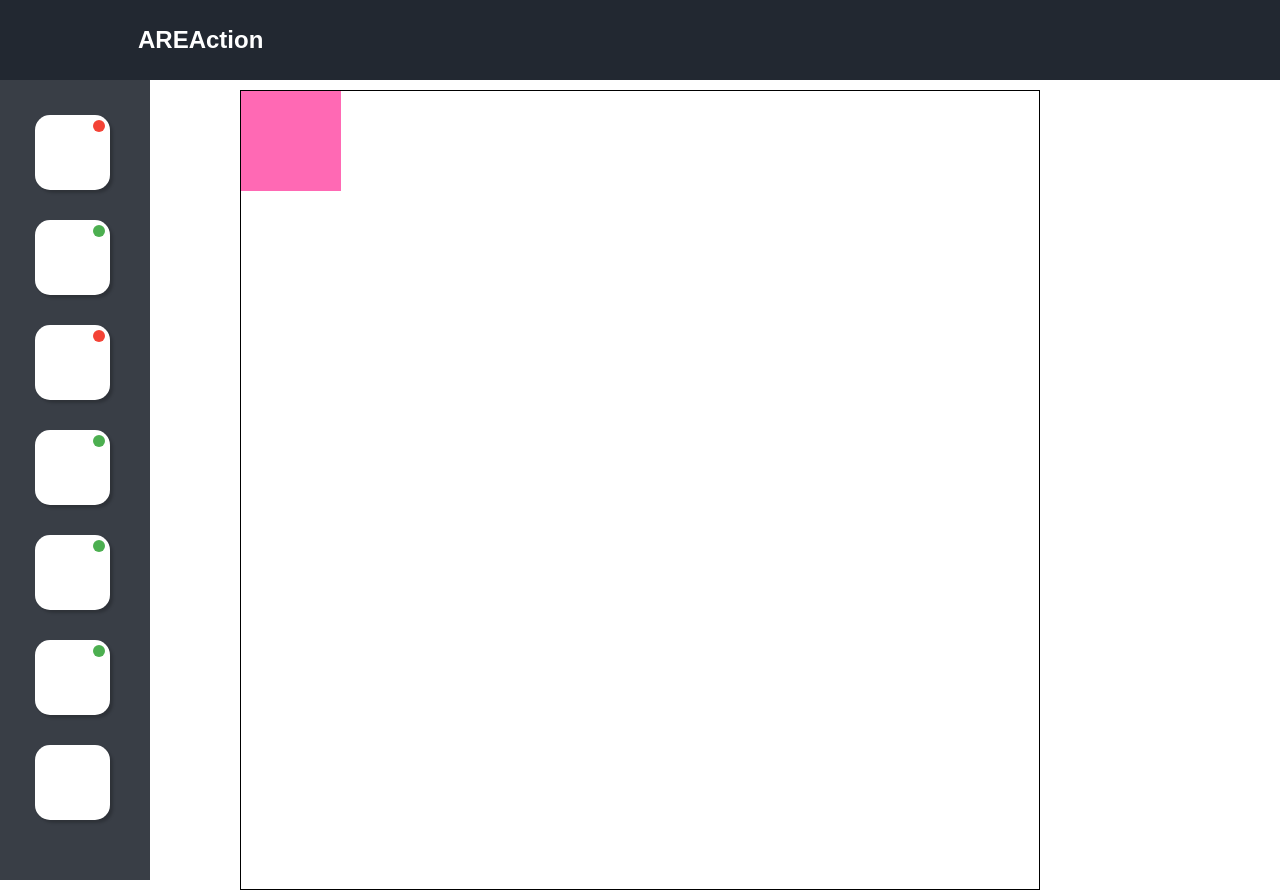
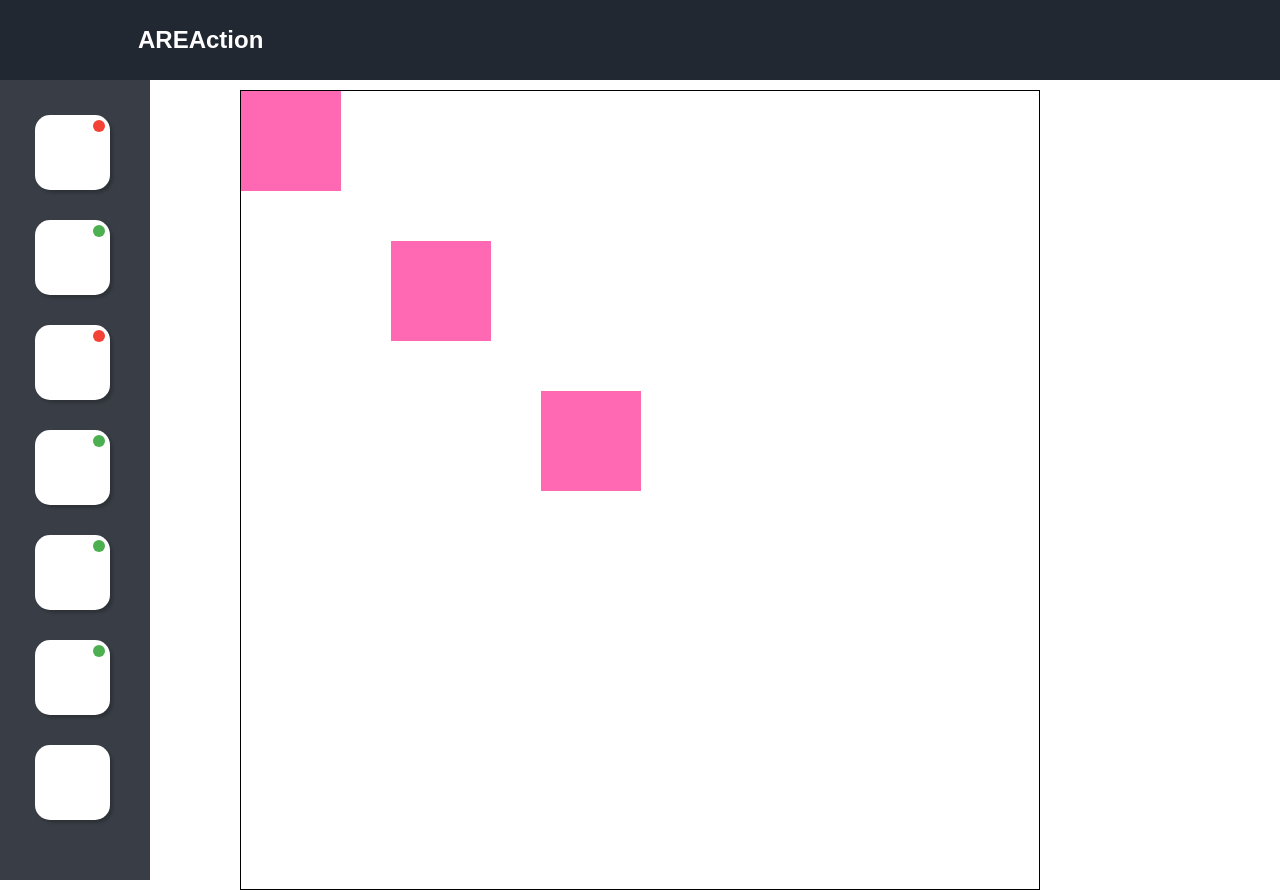
Before and after one commit to VictorHarri-Chal/AREA, a React (Create React App) app in the folder web/: page /dashboard in a window 1280 px wide. Built offline with nearby package versions, Linux system fonts and the light colour scheme; some icons are missing.

Commit message:
[ADD] multiple box

```diff
--- a/web/src/components/Playground/index.js
+++ b/web/src/components/Playground/index.js
@@ -6,7 +6,12 @@ const Playground = () => {
     const [position, setPosition] = useState({ x: 0, y: 0 });
     const [containerPosition, setContainerPosition] = useState({});
     const containerRef = useRef(null);
-
+    const [draggingId, setDraggingId] = useState(null);
+    const [boxes, setBoxes] = useState([
+        { id: 1, x: 0, y: 0 },
+        { id: 2, x: 150, y: 150 },
+        { id: 3, x: 300, y: 300 },
+    ]);
 
     useEffect(() => {
         const containerRect = containerRef.current.getBoundingClientRect();
@@ -18,8 +23,9 @@ const Playground = () => {
         });
     }, []);
 
-    const handleMouseDown = (e) => {
+    const handleMouseDown = (id) => (e) => {
         setIsDragging(true);
+        setDraggingId(id);
     };
 
     const handleMouseMove = (e) => {
@@ -36,7 +42,16 @@ const Playground = () => {
             if (newY + 100 > containerPosition.height)
                 newY = containerPosition.height - 100;
 
-            setPosition({ x: newX, y: newY });
+                setBoxes(boxes.map(box => {
+                    if (box.id === draggingId) {
+                        return {
+                            ...box,
+                            x: newX,
+                            y: newY
+                        }
+                    }
+                    return box;
+                }));
         }
     };
 
@@ -47,14 +62,16 @@ const Playground = () => {
     return (
     <PlaygroundMain>
         <PlaygroundContainer onMouseMove={handleMouseMove} onMouseUp={handleMouseUp} ref={containerRef}>
-        <PlaygroundBox
-            style={{
-            position: 'absolute',
-            left: position.x,
-            top: position.y,
-            }}
-            onMouseDown={handleMouseDown}
+        {boxes.map(box => (
+            <PlaygroundBox
+                key={box.id}
+                style={{
+                    left: box.x,
+                    top: box.y,
+                }}
+            onMouseDown={handleMouseDown(box.id)}
         />
+))}
         </PlaygroundContainer>
     </PlaygroundMain>
     );
```
